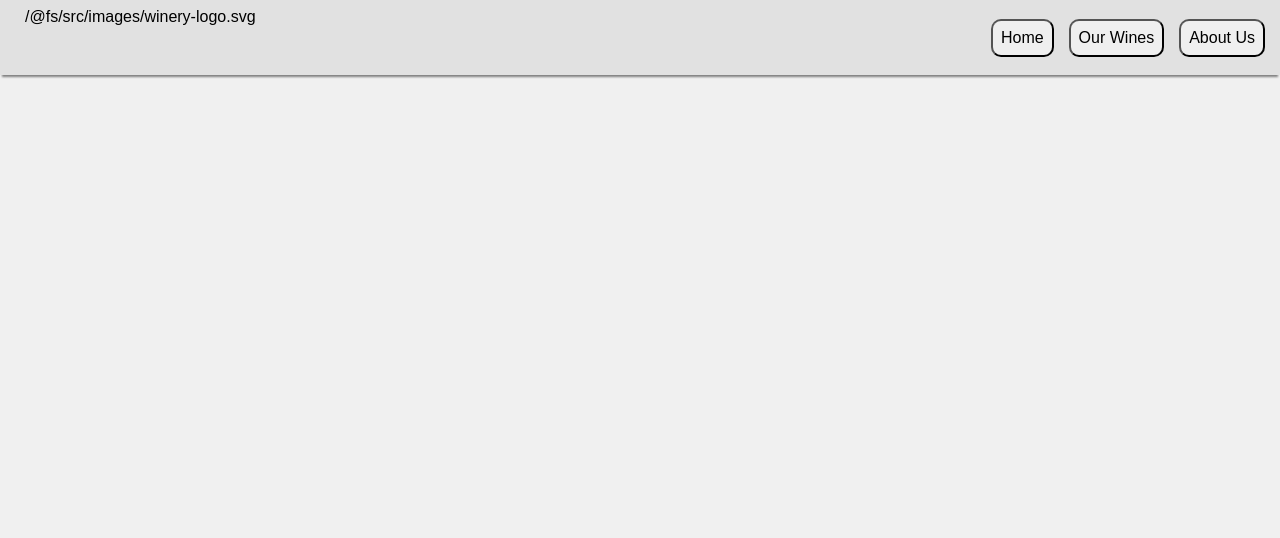
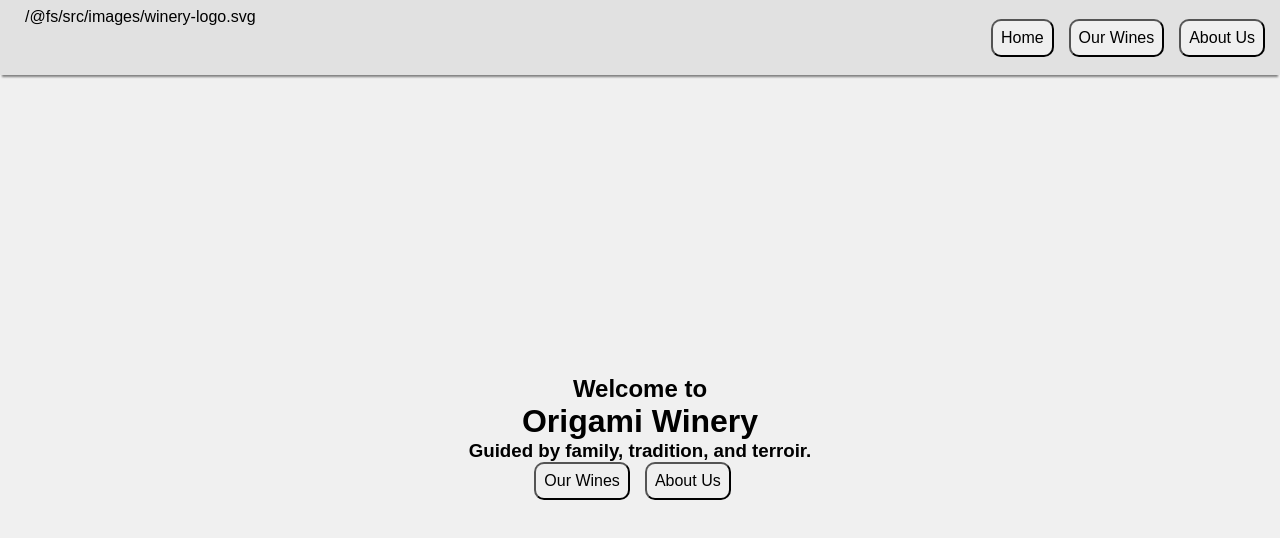
Before and after one commit to MisutaKohi/restaurant-page, a website built with webpack: page src/template.html in a window 1280 px wide. Built offline with nearby package versions, Linux system fonts and the light colour scheme.

Commit message:
Add basic outline and style to home page

```diff
--- a/src/components/navbar.js
+++ b/src/components/navbar.js
@@ -1,20 +1,30 @@
+import renderHomepage from '../webpages/home';
+
 const logoRawSVG = require('svg-inline-loader?classPrefix!./../images/winery-logo.svg');
 
 function renderNavbar() {
     const navbar = document.getElementById('nav-bar');
 
+    /* left banner */
+
     const leftBanner = document.createElement('div');
     leftBanner.id = 'left-banner';
     navbar.appendChild(leftBanner);
-
-    const rightBanner = document.createElement('div');
-    rightBanner.id = 'right-banner';
-    navbar.appendChild(rightBanner)
 
     const logoContainer = document.createElement('div');
     logoContainer.innerHTML = logoRawSVG;
     logoContainer.id = 'logo-container';
     leftBanner.appendChild(logoContainer);
+
+    logoContainer.addEventListener('click', () => {
+        renderHomepage();
+    });
+
+    /* right banner */
+
+    const rightBanner = document.createElement('div');
+    rightBanner.id = 'right-banner';
+    navbar.appendChild(rightBanner)
 
     const homeBtn = document.createElement('button');
     homeBtn.id = 'home-button';
@@ -26,11 +36,14 @@ function renderNavbar() {
     winesBtn.innerText = 'Our Wines'
     rightBanner.appendChild(winesBtn);
 
-
     const aboutBtn = document.createElement('button');
     aboutBtn.id = 'about-button';
     aboutBtn.innerText = 'About Us'
     rightBanner.appendChild(aboutBtn);
+
+    for (const button of rightBanner.getElementsByTagName('button')) {
+        button.classList.add('nav-level');
+    }
 }
 
 export default renderNavbar;
--- a/src/index.js
+++ b/src/index.js
@@ -1,5 +1,6 @@
 import './styles.css';
 import renderNavbar from './components/navbar.js';
+import renderHomepage from './webpages/home.js';
 
 renderNavbar();
 
--- a/src/styles.css
+++ b/src/styles.css
@@ -36,6 +36,10 @@ svg {
     padding-left: 25px;
 }
 
+#logo-container:hover {
+    cursor: pointer;
+}
+
 #right-banner {
     width: 50%;
     display: flex;
@@ -44,9 +48,33 @@ svg {
     justify-content: end;
 }
 
-#right-banner > button {
+/* button classes */
+
+button {
     margin-right: 15px;
     padding: 8px;
     border-radius: 10px;
     font-size: 1rem;
 }
+
+button:hover {
+    cursor: pointer;
+}
+
+.nav-level:hover {
+    background-color: #D1B48A;
+}
+
+.page-level:hover {
+    background-color: #F1D27B;
+}
+
+/* home body */
+
+#content {
+    display: flex;
+    flex-direction: column;
+    justify-content: center;
+    align-items: center;
+    height: calc(100vh - 75px);
+}
--- /dev/null
+++ b/src/webpages/about-us.js
@@ -0,0 +1,5 @@
+function renderAboutUs() {
+    console.log('about us');
+}
+
+export default renderAboutUs;
--- /dev/null
+++ b/src/webpages/home.js
@@ -0,0 +1,33 @@
+function renderHomepage() {
+    const welcomeHeader = document.createElement('h2');
+    welcomeHeader.innerText = 'Welcome to'
+
+    const mainHeader = document.createElement('h1');
+    mainHeader.innerText = 'Origami Winery'
+
+    const description = document.createElement('h3');
+    description.innerText = 'Guided by family, tradition, and terroir.';
+
+    const buttonsContainer = document.createElement('div');
+    buttonsContainer.id = 'buttons-container';
+
+    const winesBtn = document.createElement('button');
+    winesBtn.innerText = 'Our Wines';
+    winesBtn.classList.add('page-level');
+
+    const aboutBtn = document.createElement('button');
+    aboutBtn.innerText = 'About Us';
+    aboutBtn.classList.add('page-level');
+
+    const buttons = [winesBtn, aboutBtn];
+    buttons.forEach((button) => buttonsContainer.appendChild(button));
+
+    const body = document.getElementById('content');
+    body.innerHTML = ``;
+    body.appendChild(welcomeHeader);
+    body.appendChild(mainHeader);
+    body.appendChild(description);
+    body.appendChild(buttonsContainer);
+}
+
+export default renderHomepage;
--- /dev/null
+++ b/src/webpages/winelist.js
@@ -0,0 +1,5 @@
+function renderWineList() {
+    console.log('wine list');
+}
+
+export default renderWineList;
```
